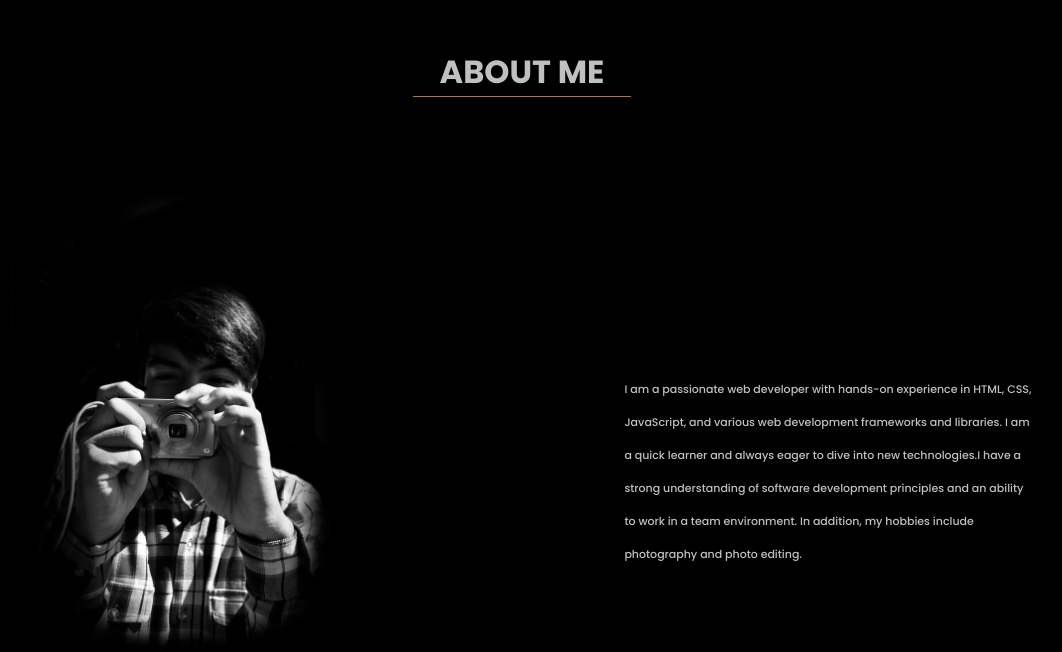
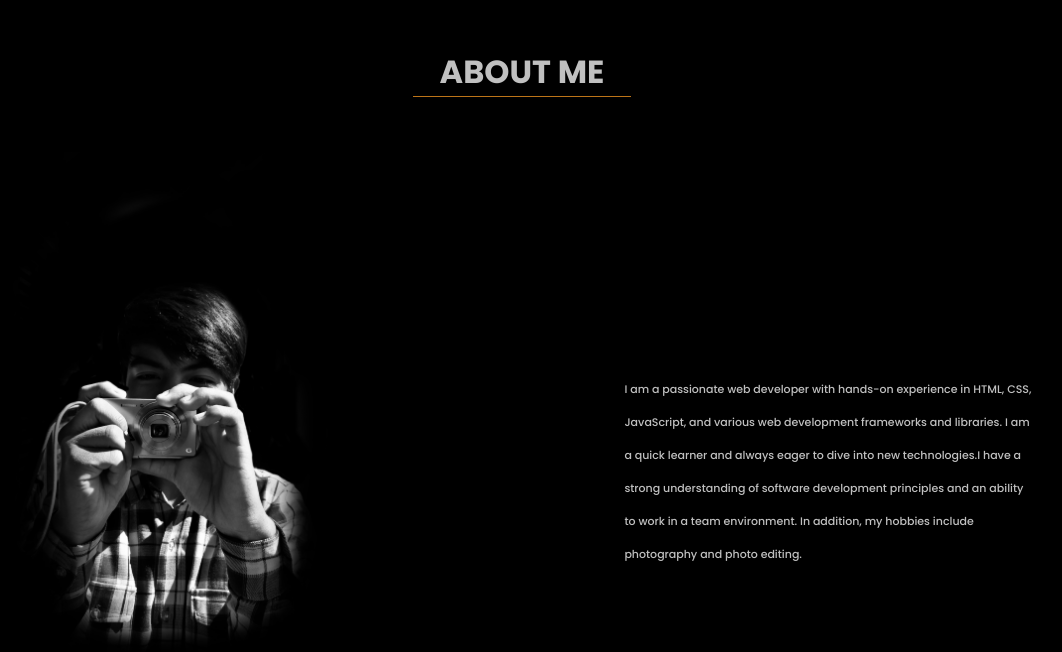
Before and after one commit to MlnThapa/MyProfile, a plain HTML site: page index.html in a window 1280 px wide. Shown: the part 808-1460 px from the top of the page, without its empty margins (118-1180 px from the left). Drawn offline with Linux system fonts and the light colour scheme.

Commit message:
fixed image for browser compatibility

```diff
--- a/Home.css
+++ b/Home.css
@@ -195,6 +195,11 @@ button{
     color: var(--white);
     font-weight: 500;
     line-height: 3;
+}
+.about-image-container{
+    height:100%;
+    width:34%;
+    /* background: #BD7418; */
 }
 
 .image2{
```
Also changed, not shown: 2 other files.
